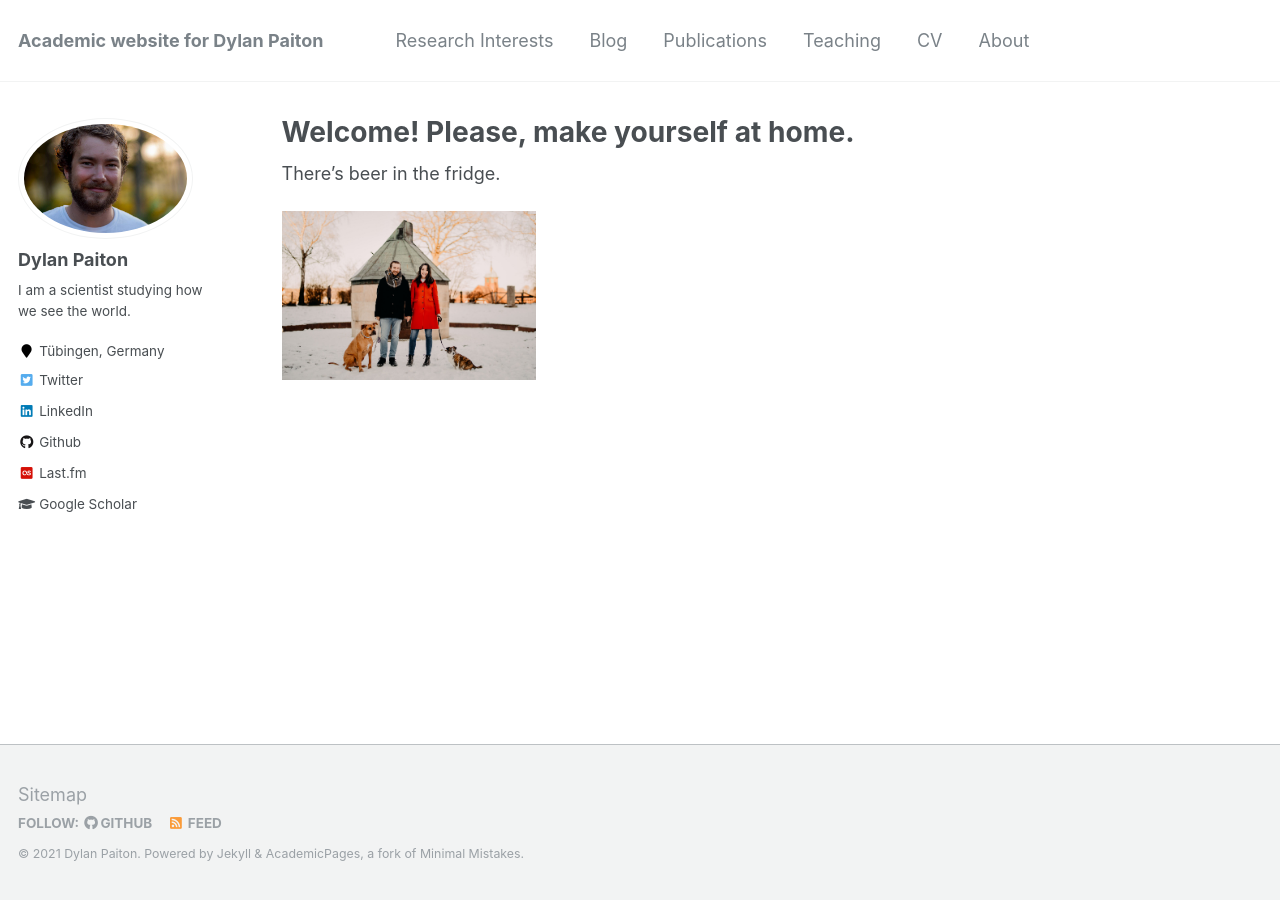
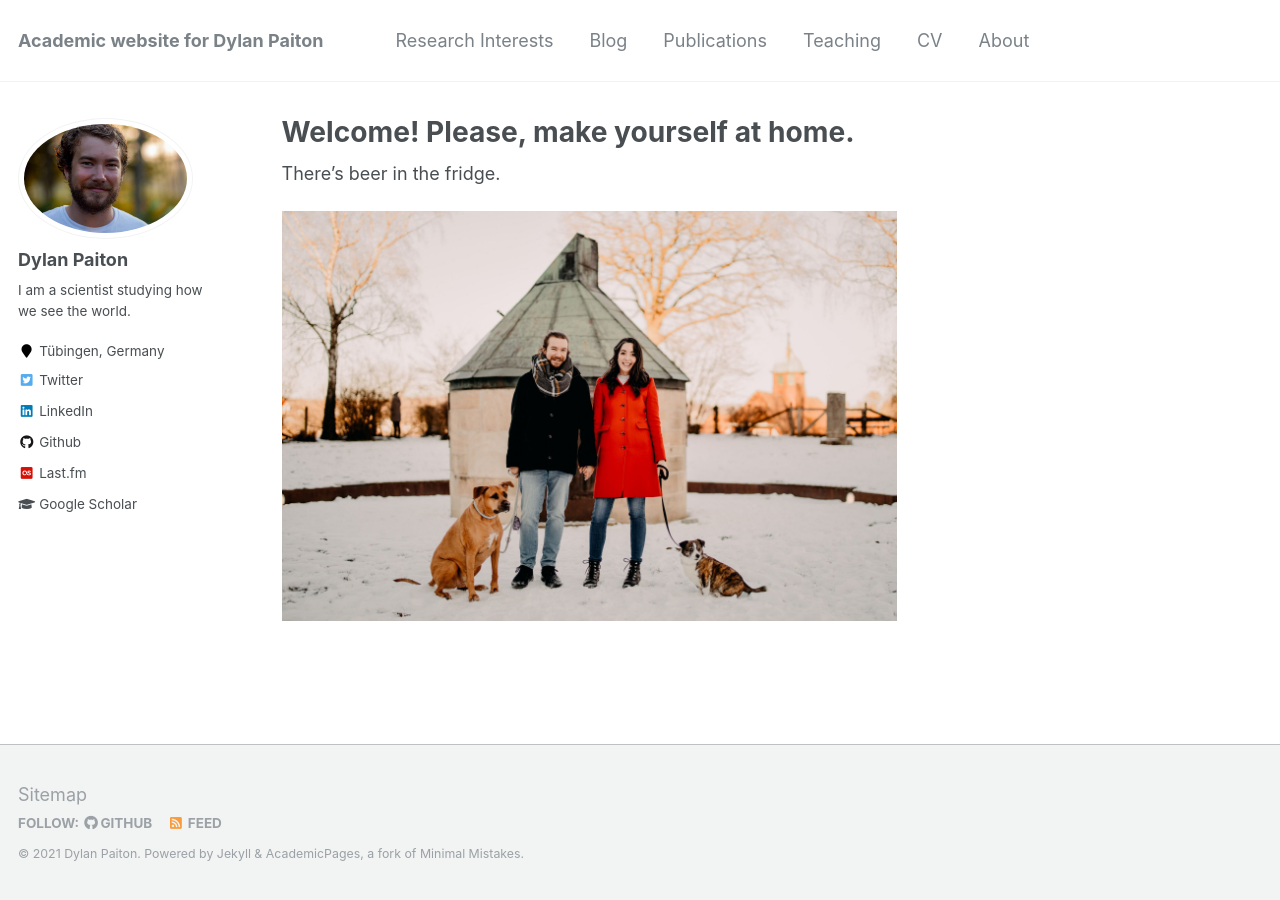
Before and after one commit to dpaiton/dpaiton.github.io, a Jekyll site: the page built from _pages/about.md, in a window 1280 px wide. Built offline with Jekyll 4.4.1, drawn with Linux system fonts in a browser that asks for light colours.

Commit message:
increase image size

```diff
--- a/_pages/about.md
+++ b/_pages/about.md
@@ -10,4 +10,4 @@ redirect_from:
 
 There's beer in the fridge.
 
-<img style="float: center; margin: 0px 15px 15px 0px;" src="images/family.jpeg" width="33%" />
+<img style="float: center; margin: 0px 15px 15px 0px;" src="images/family.jpeg" width="80%" />
```
